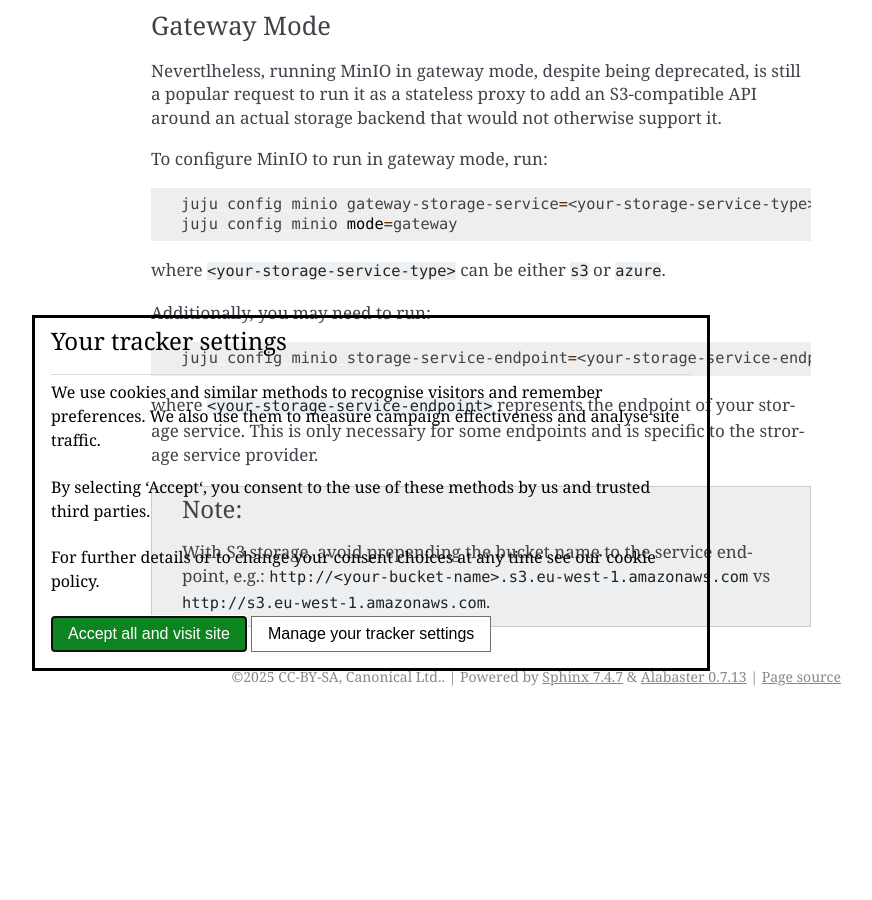
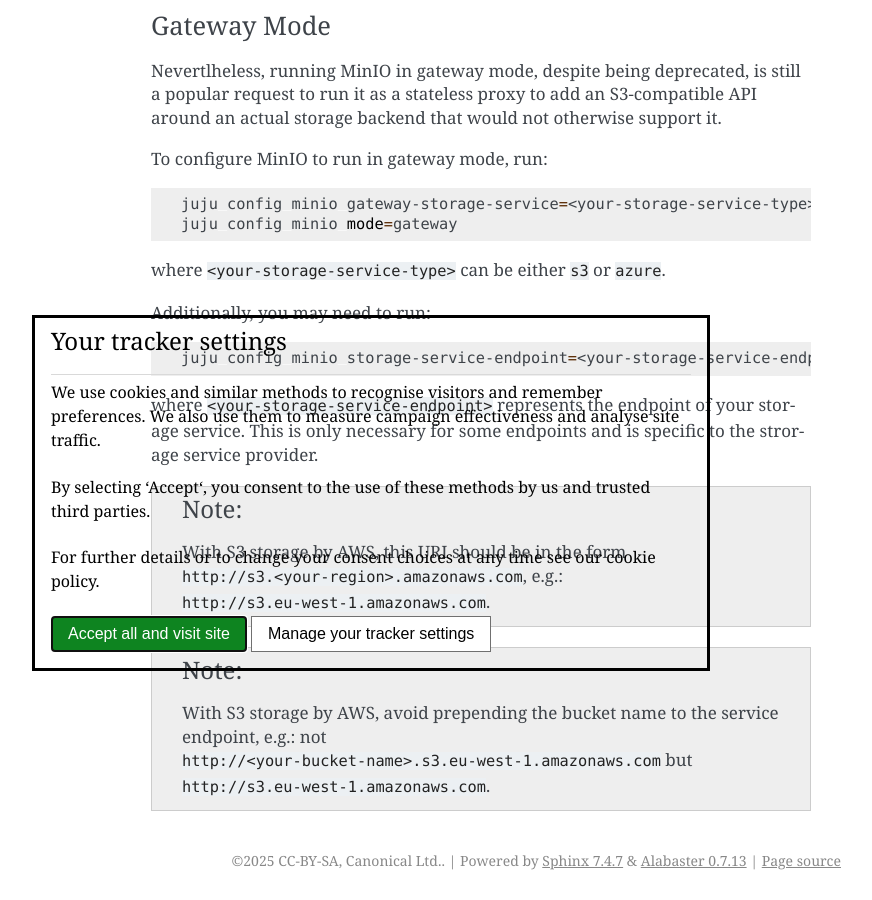
Before and after one commit to canonical/charmed-kubeflow-documentation, a Sphinx documentation site: the page built from docs/how-to/manage/integrate-minio.rst, in a window 1280 px wide and 900 px high, scrolled down 2379 px. Shown: the whole window, without its empty margins (269-1141 px from the left). Built offline with Sphinx 7.4.7, drawn with Linux system fonts in a browser that asks for light colours; before the commit the page ends 3095 px from its top, so only the background shows below that.

Commit message:
docs: add clarificiation about AWS' URLs

```diff
--- a/docs/how-to/manage/integrate-minio.rst
+++ b/docs/how-to/manage/integrate-minio.rst
@@ -154,4 +154,8 @@
 
 .. note::
 
-   With S3 storage, avoid prepending the bucket name to the service endpoint, e.g.: ``http://<your-bucket-name>.s3.eu-west-1.amazonaws.com`` vs ``http://s3.eu-west-1.amazonaws.com``.
+   With S3 storage by AWS, this URI should be in the form ``http://s3.<your-region>.amazonaws.com``, e.g.: ``http://s3.eu-west-1.amazonaws.com``.
+
+.. note::
+
+   With S3 storage by AWS, avoid prepending the bucket name to the service endpoint, e.g.: not ``http://<your-bucket-name>.s3.eu-west-1.amazonaws.com`` but ``http://s3.eu-west-1.amazonaws.com``.
```
